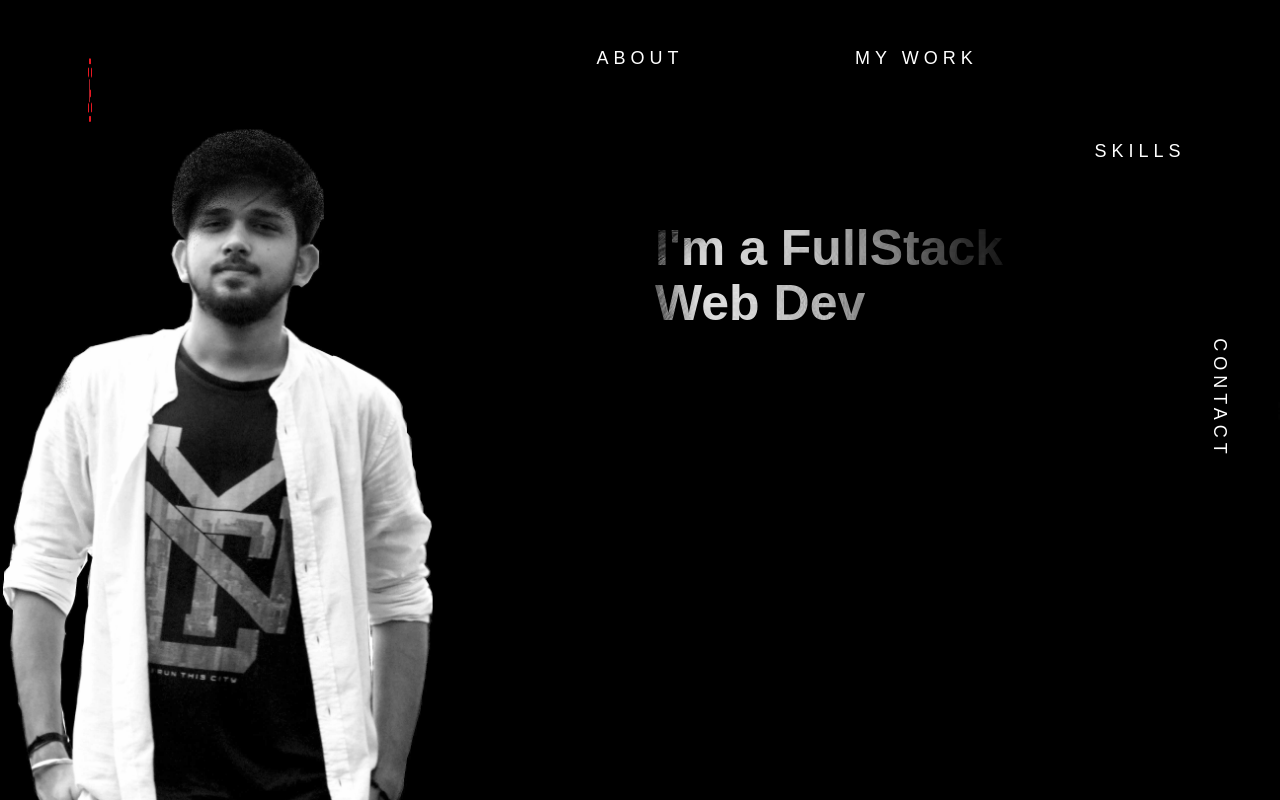
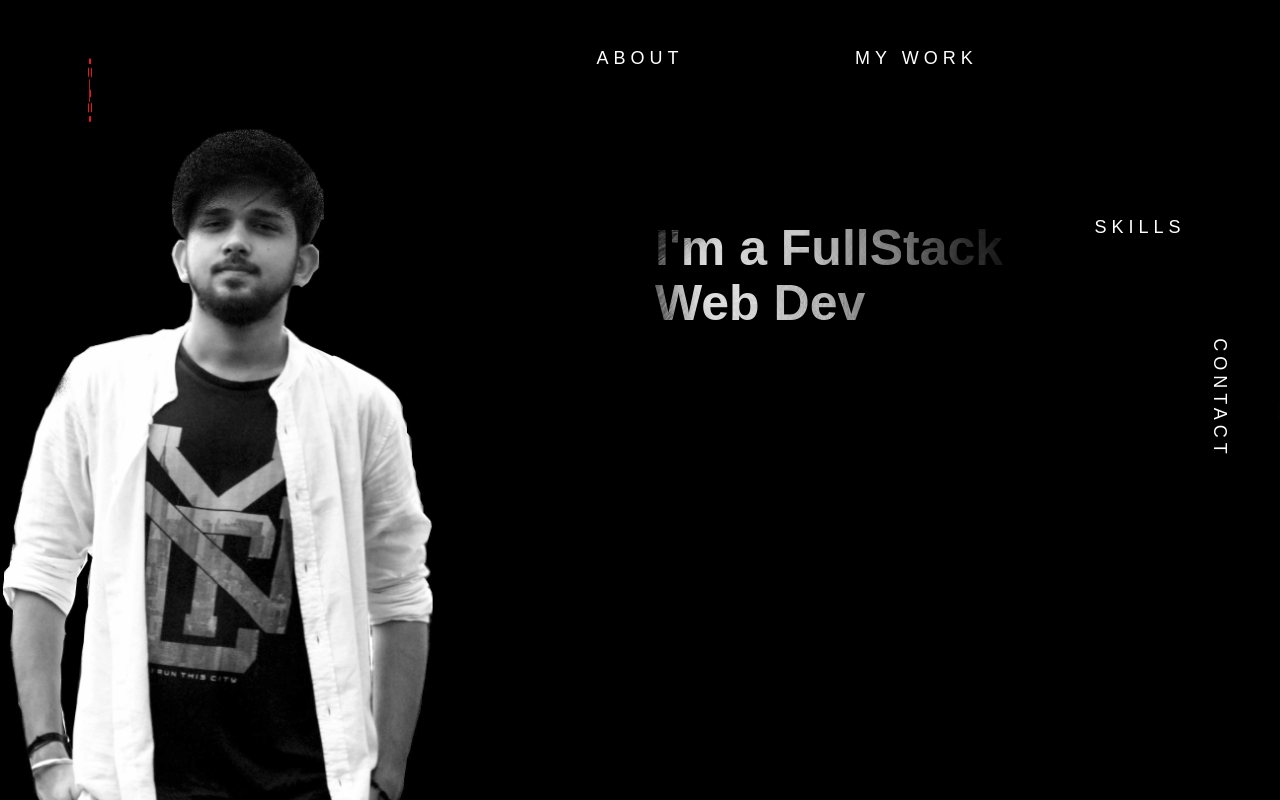
Before and after one commit to coolnilesh/NileshTiwari, a plain HTML site: page index.html in a window 1280 px wide. Drawn offline with Linux system fonts and the light colour scheme; a web font is replaced by a local one.

Commit message:
Update style.css

```diff
--- a/css/style.css
+++ b/css/style.css
@@ -1,24 +1,4 @@
-/*--------------------- Copyright (c) 2018 -----------------------
-[Master Stylesheet]
-
-Project: Portfolio Responsive HTML Template
-Version: 1.0.0
-Assigned to: ThemeForest
--------------------------------------------------------------------
-
-[Table of contents]
-
-1. Body
-2. Typography css / a
-3. Main Wrapper / .prt_main_wrapper
-4. About css Start / .prt_about_wrapper
-5. Contact Page css Start / .prt_contact_wrapper
-6. Services css Start / .prt_services_wrapper
-7. Portfolio css Start / .prt_portfolio_wrapper
-8. Footer css Start / .prt_footer_wrapper
-9. Responsive css Start / .prt_counter_box
--------------------------------------------------------------------*/
-/*--------- Body Strat -------*/
+
 
 @media (min-width:1100px)
 {
@@ -38,7 +18,7 @@ Assigned to: ThemeForest
       }
         .prt_menu_wrapper a.prt_bottom{
 
-                bottom: 635px !important;
+                bottom: 559px !important;
                left: 0px !important;
                 right: -1000px !important;
                  width: 150px !important;
```
